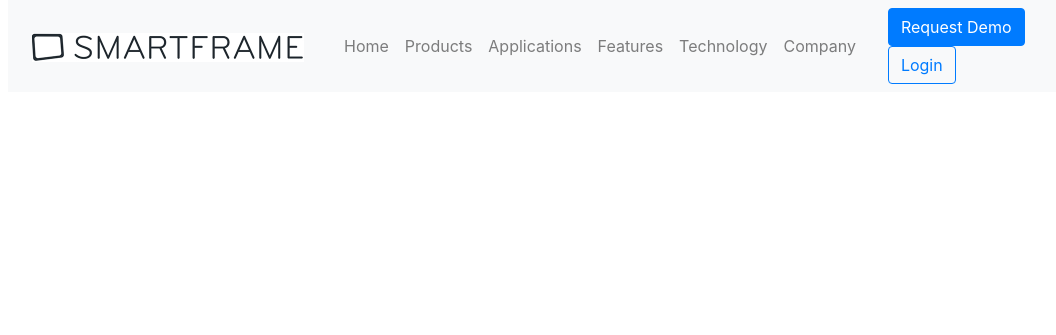
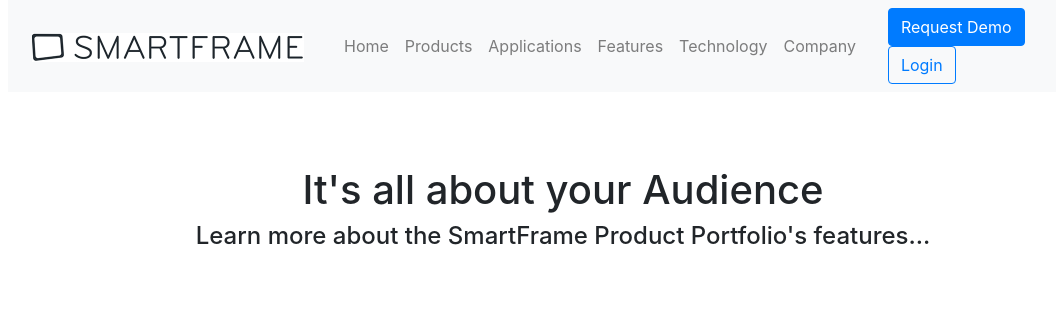
Before and after one commit to heyapricot/smartframe_concept, a website built with webpack: page dist/index.html in a window 1280 px wide. Shown: the whole page, without its empty margins (77-1133 px from the left). Built offline with nearby package versions, Linux system fonts and the light colour scheme.

Commit message:
Created headSection module

```diff
--- /dev/null
+++ b/src/components/bootstrapComponents/bootstrapComponents.js
@@ -0,0 +1,16 @@
+const {setCss} = require('../helpers/css');
+const bootstrapComponents = (()=>{
+    const createComponent = (type, cssClasses, parentNode = NaN)=>{
+        let node = document.createElement('div');
+        setCss(node, [type, ...cssClasses]);
+        if(!Number.isNaN(parentNode)){
+            parentNode.appendChild(node);
+        }
+        return {node};
+    };
+    return {createComponent};
+})();
+
+module.exports = {
+    bootstrapComponents:bootstrapComponents
+};
--- /dev/null
+++ b/src/components/headSection/headSection.js
@@ -0,0 +1,35 @@
+const {bootstrapComponents:bootstrap} = require('../bootstrapComponents/bootstrapComponents');
+const headSection = ((headerText, subHeaderText, sectionId = 'headSection')=>{
+    let node = document.createElement('section');
+    node.id = sectionId;
+    let container = bootstrap.createComponent('container',[],node);
+    let row = bootstrap.createComponent('row',[],container.node);
+    let col = bootstrap.createComponent('col',['d-flex', 'flex-column', 'justify-content-center', 'text-center'], row.node);
+    let headings = ((headingTypes)=>{
+        let headArray = [];
+        headingTypes.forEach((headType)=>{
+            headArray.push(document.createElement(headType));
+        });
+        return headArray;
+    })(['h1', 'h4']);
+
+    const _init = ((elementArray)=>{
+        elementArray.forEach((element)=>{
+            col.node.appendChild(element);
+        });
+    })(headings);
+
+    const render = ()=>{
+        return node;
+    };
+
+    const setHeading = (headingText, index, headArray = headings) =>{
+        headArray[index].textContent = headingText;
+    };
+    return {render, setHeading};
+})();
+
+
+module.exports = {
+    headSection:headSection
+};
--- /dev/null
+++ b/src/components/helpers/css.js
@@ -0,0 +1,8 @@
+const setCss = (node, cssClassArray)=>{
+    cssClassArray.forEach((cssClass)=>{ node.classList.toggle(cssClass) });
+    return node
+};
+
+module.exports = {
+    setCss:setCss
+};
--- a/src/components/navbar/navbar.js
+++ b/src/components/navbar/navbar.js
@@ -1,21 +1,18 @@
+const {setCss} = require('../helpers/css');
 const navbar = (()=>{
     const _initContainer = ()=>{
         let navContainer = document.createElement('div');
         navContainer.classList.toggle('container');
         return navContainer;
     };
-    const _setCss = (node, cssClassArray)=>{
-        cssClassArray.forEach((cssClass)=>{ node.classList.toggle(cssClass) });
-        return node
-    };
     const _initNav = ()=>{
         let nav = document.createElement('nav');
-        _setCss(nav, ["navbar", "navbar-expand-lg", "navbar-light", "bg-light", "justify-content-center"]);
+        setCss(nav, ["navbar", "navbar-expand-lg", "navbar-light", "bg-light", "justify-content-center"]);
         let containers = ((size, parentNode)=>{
             let containerArray = [];
             for(let i = 0; i < size; i++){
                 let container = document.createElement('div');
-                _setCss(container, ['mx-2']);
+                setCss(container, ['mx-2']);
                 containerArray.push(container);
                 parentNode.appendChild(container);
             }
@@ -26,7 +23,7 @@ const navbar = (()=>{
         let buttonContainer = containers[2];
         const logo = ((parentNode)=>{
             let hyperlink = document.createElement('a');
-            _setCss(hyperlink, ['navbar-brand']);
+            setCss(hyperlink, ['navbar-brand']);
             hyperlink.href = '#';
             let logo = ((width, height, source)=>{
                 let image = new Image(width,height);
@@ -38,15 +35,15 @@ const navbar = (()=>{
         })(logoContainer);
         const links = ((linkTextArray, parentNode) => {
             let unorderedList = document.createElement('ul');
-            _setCss(unorderedList,["navbar-nav"]);
+            setCss(unorderedList,["navbar-nav"]);
             let listElementArray = [];
             linkTextArray.forEach((linkText) => {
                 let listElement = document.createElement('li');
-                _setCss(listElement, ["nav-item"]);
+                setCss(listElement, ["nav-item"]);
                 listElementArray.push(listElement);
                 let hyperlink = document.createElement('a');
                 hyperlink.href = '#';
-                _setCss(hyperlink, ["nav-link"]);
+                setCss(hyperlink, ["nav-link"]);
                 hyperlink.textContent = linkText;
                 listElement.appendChild(hyperlink);
                 unorderedList.appendChild(listElement);
@@ -59,7 +56,7 @@ const navbar = (()=>{
             let buttonClasses = ["btn-primary", "btn-outline-primary"];
             for(let i = 0; i < buttonTextArray.length; i++){
                 let button = document.createElement('button');
-                _setCss(button, ['btn', buttonClasses[i % buttonClasses.length], 'mx-2']);
+                setCss(button, ['btn', buttonClasses[i % buttonClasses.length], 'mx-2']);
                 button.textContent = buttonTextArray[i];
                 parentNode.appendChild(button);
             }
--- a/src/index.js
+++ b/src/index.js
@@ -1,2 +1,8 @@
 const {navbar} = require('../src/components/navbar/navbar');
+const {headSection} = require('../src/components/headSection/headSection');
 document.body.appendChild(navbar.render());
+let head = "It's all about your Audience";
+let subHead = "Learn more about the SmartFrame Product Portfolio's features...";
+headSection.setHeading(head, 0);
+headSection.setHeading(subHead, 1);
+document.body.appendChild(headSection.render());
```
Also changed, not shown: dist/index.html, dist/style.css (added).
